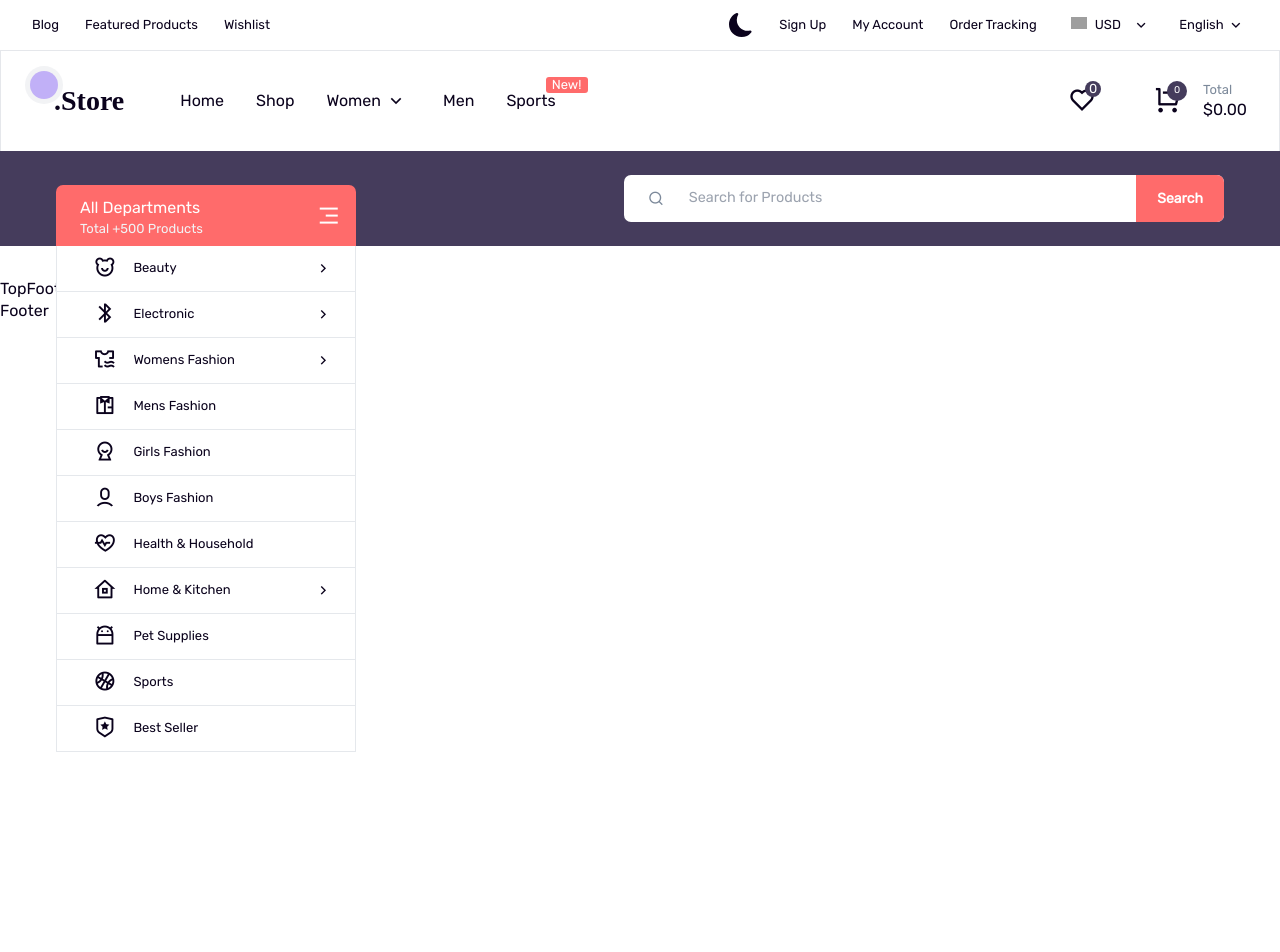
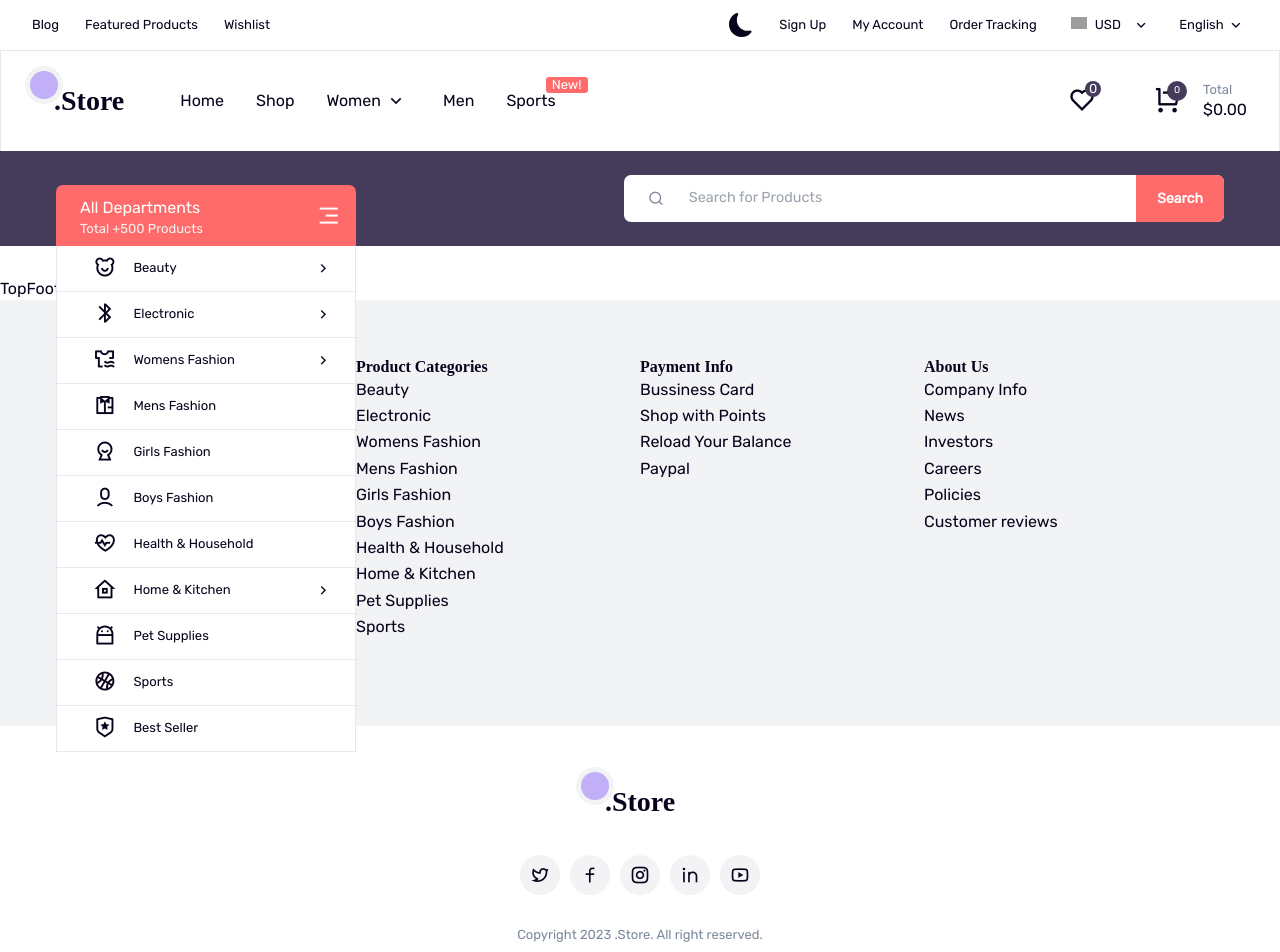
Before and after one commit to sdy2000/top-shop, a React (Vite) app: page / in a window 1280 px wide. Shown: the top 952 px of the page. Before the commit the page ends 800 px from the top, so only its background shows below. Built offline with nearby package versions, Linux system fonts and the light colour scheme; grey boxes are pictures that could not be loaded.

Commit message:
footer is added

```diff
--- a/src/assets/global.css
+++ b/src/assets/global.css
@@ -386,7 +386,50 @@ form.search button:hover{
     @apply p-[0.5em] border-[1px] border-solid border-border-color leading-[16px] mt-0 mr-[0.5em] mb-[0.5em] ml-0;
 }
 
+.widgets {
+    padding: 3.5em 2.5em;
+    background-color: var(--light-bg-color);
+}
 
+/*
+    05. Footer
+        C. Footer info
+*/
+.footer-info {
+    padding: 3.5em 0 5em 0;
+}
+.footer-info .wrapper .flexcol {
+    align-items: center;
+    gap: 0;
+}
+.footer-info ul li a {
+    font-size: 1.25em;
+    display: flex;
+    align-items: center;
+    justify-content: center;
+    width: 40px;
+    height: 40px;
+    background-color: var(--light-bg-color);
+    border-radius: var(--percent50);
+    margin: 0.25em;
+    transition: var(--trans-background);
+}
+.footer-info ul li a:hover {
+    background-color: var(--border-color);
+}
+.footer-info .logo a {
+    margin: 0 0 1em -0.75em;
+}
+.footer-info .mini-text {
+    margin-top: 2em;
+    text-align: center;
+}
+
+.flexwrap .row {
+    flex: 0 0 100%;
+    width: 100%;
+    margin-bottom: 2em;
+}
 @layer utilities {
 
 }
@@ -394,6 +437,14 @@ form.search button:hover{
 /*
     Responsive
 */
+@media screen and (min-width: 772px) {
+    .products.mini,
+    .banner .row,
+    .widgets .row
+    {
+        flex: 0 0 50%;
+    }
+}
 @media screen and (min-width: 992px) {
     .container {
         padding: 0 2em;
@@ -551,4 +602,15 @@ form.search button:hover{
     .dpt-menu .has-child:hover .mega {
         display: flex;
     }
+.widgets .row {
+    flex: 0 0 25%;
 }
+/*    Department */
+
+    .newsletter .box {
+        display: flex;
+        justify-content: space-between;
+        align-items: center;
+    }
+/*    Footer*/
+}
--- a/src/features/layouts/layout/footer.jsx
+++ b/src/features/layouts/layout/footer.jsx
@@ -1,4 +1,93 @@
 const Footer = () => {
-  return <div>Footer</div>;
+  return <footer>
+    <div className="widgets">
+      <div className="container">
+        <div className="wrapper">
+          <div className="flexwrap">
+            <div className="row">
+              <div className="item mini-links">
+                <h4>Help & Contact</h4>
+                <ul className="flexcol">
+                  <li><a href="">Your Account</a></li>
+                  <li><a href="">Your Orders</a></li>
+                  <li><a href="">Shipping Rates</a></li>
+                  <li><a href="">Returns</a></li>
+                  <li><a href="">Assistant</a></li>
+                  <li><a href="">Help</a></li>
+                  <li><a href="">Contact us</a></li>
+                </ul>
+              </div>
+            </div>
+            <div className="row">
+              <div className="item mini-links">
+                <h4>Product Categories</h4>
+                <ul className="flexcol">
+                  <li><a href="">Beauty</a></li>
+                  <li><a href="">Electronic</a></li>
+                  <li><a href="">Womens Fashion</a></li>
+                  <li><a href="">Mens Fashion</a></li>
+                  <li><a href="">Girls Fashion</a></li>
+                  <li><a href="">Boys Fashion</a></li>
+                  <li><a href="">Health & Household</a></li>
+                  <li><a href="">Home & Kitchen</a></li>
+                  <li><a href="">Pet Supplies</a></li>
+                  <li><a href="">Sports</a></li>
+                </ul>
+              </div>
+            </div>
+            <div className="row">
+              <div className="item mini-links">
+                <h4>Payment Info</h4>
+                <ul className="flexcol">
+                  <li><a href="">Bussiness Card</a></li>
+                  <li><a href="">Shop with Points</a></li>
+                  <li><a href="">Reload Your Balance</a></li>
+                  <li><a href=""></a>Paypal</li>
+                </ul>
+              </div>
+            </div>
+            <div className="row">
+              <div className="item mini-links">
+                <h4>About Us</h4>
+                <ul className="flexcol">
+                  <li><a href="">Company Info</a></li>
+                  <li><a href="">News</a></li>
+                  <li><a href="">Investors</a></li>
+                  <li><a href="">Careers</a></li>
+                  <li><a href="">Policies</a></li>
+                  <li><a href="">Customer reviews</a></li>
+                </ul>
+              </div>
+            </div>
+          </div>
+        </div>
+      </div>
+    </div>
+    {/*// <!--   Widgets -->*/}
+
+    <div className="footer-info">
+      <div className="container">
+        <div className="wrapper">
+          <div className="flexcol">
+            <div className="logo">
+              <a href=""><span className="circle"></span>.Store</a>
+            </div>
+            <div className="socials">
+              <ul className="flexitem">
+                <li><a href=""><i className="ri-twitter-line"></i></a></li>
+                <li><a href=""><i className="ri-facebook-line"></i></a></li>
+                <li><a href=""><i className="ri-instagram-line"></i></a></li>
+                <li><a href=""><i className="ri-linkedin-line"></i></a></li>
+                <li><a href=""><i className="ri-youtube-line"></i></a></li>
+              </ul>
+            </div>
+          </div>
+          <p className="mini-text">Copyright 2023 .Store. All right reserved.</p>
+        </div>
+      </div>
+    </div>
+    {/*// <!--   Footer Info -->*/}
+
+  </footer>;
 };
 export default Footer;
```
